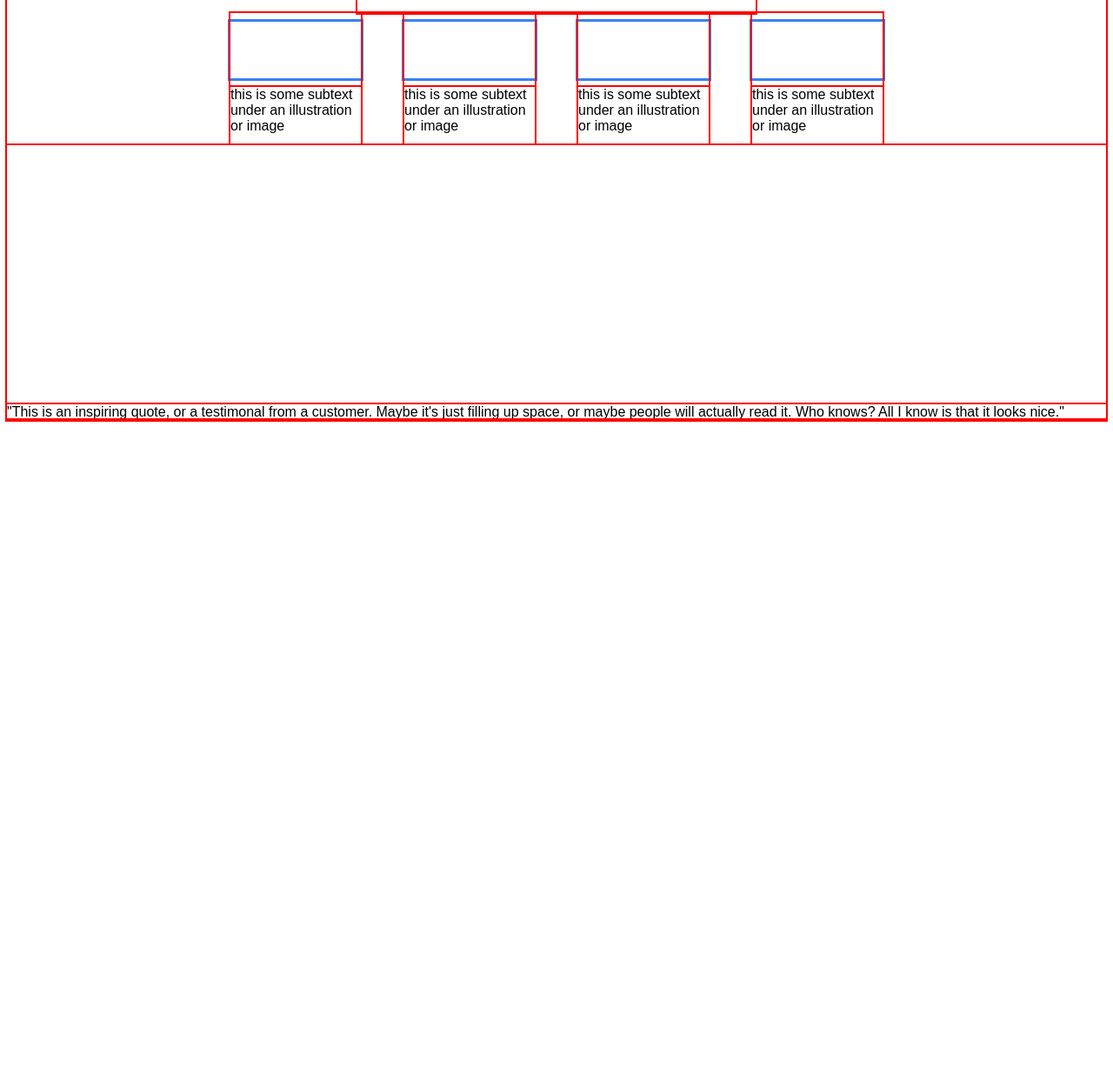
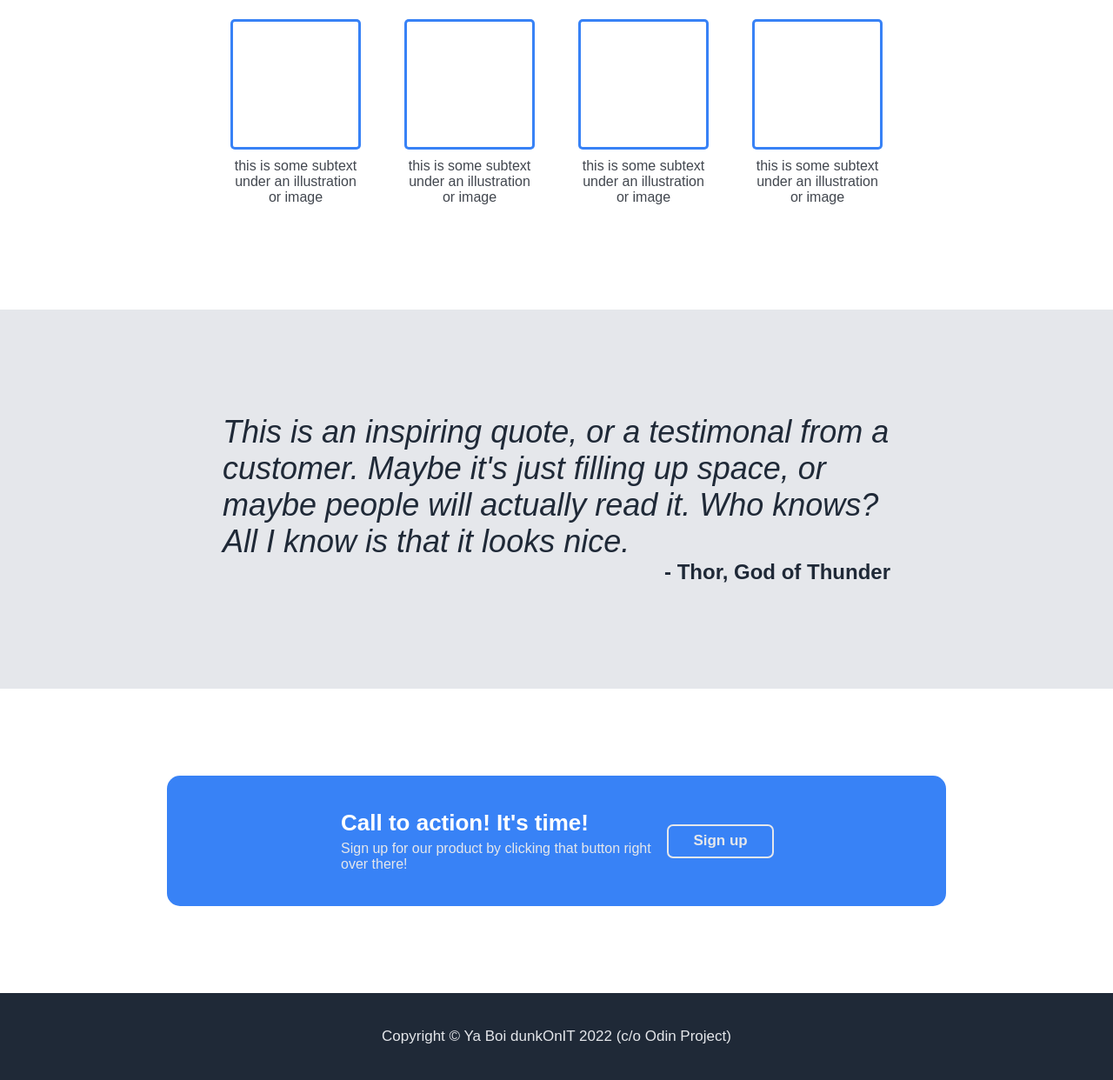
Before and after one commit to dunkOnIT/odin-landing-page, a plain HTML site: page index.html in a window 1280 px wide. Shown: the part 556-1798 px from the top of the page at 87% size. Before the commit the page ends 1047 px from the top, so only its background shows below. Drawn offline with Linux system fonts and the light colour scheme.

Commit message:
finished everything!

```diff
--- a/index.html
+++ b/index.html
@@ -19,7 +19,6 @@
 
     </div>
 
-
     <div class="splash">
         <div class="website-info">
             <div class="title">This website is awesome.</div>
@@ -31,24 +30,8 @@
 
     </div>
 
-
     <div class="information">
         <div class="information-title">Some random information.</div>
-
-        <!-- <div class="info-blocks">
-            <div class="info-illustrations">
-                <div class="info-illustration"></div>
-                <div class="info-illustration"></div>
-                <div class="info-illustration"></div>
-                <div class="info-illustration"></div>
-            </div>
-
-            <div class="info-text-container">
-                <div class="info-text">this is some subtext under an illustration or image</div>
-                <div class="info-text">this is some subtext under an illustration or image</div>
-                <div class="info-text">this is some subtext under an illustration or image</div>
-                <div class="info-text">this is some subtext under an illustration or image</div>
-            </div> -->
 
         <div class="info-container">
             <div class="info-block">
@@ -70,32 +53,38 @@
         </div>
     </div>
 
-    </div>
-
     <div class="quote-container">
         <div class="quote-text">
-            "This is an inspiring quote, or a testimonal from a customer. Maybe it's just filling up space, or maybe people will actually read it. Who knows? All I know is that it looks nice."
+            This is an inspiring quote, or a testimonal from a customer. Maybe it's just filling up space, or maybe people will actually read it. Who knows? All I know is that it looks nice.
 
         </div>
 
         <div class="quote-attribution">
+            - Thor, God of Thunder
 
         </div>
     </div>
 
+    <div class="call-to-action">
+        <div class="call-to-action-text">
+            <div class="call-to-action-header">
+                Call to action! It's time!
+            </div>
+            <div class="call-to-action-subtext">
+                Sign up for our product by clicking that button right over there!
+            </div>
+        </div>
 
-    <div class="quote">
+        <button class="signup-button">
+            Sign up
+        </button>
 
-    </div>
-
-
-    <div class="call-to-action">
 
     </div>
 
 
     <div class="footer">
-
+        Copyright © Ya Boi dunkOnIT 2022 (c/o Odin Project)
     </div>
 
 </body>
--- a/styles.css
+++ b/styles.css
@@ -1,14 +1,16 @@
-* {
+/* * {
     outline: 2px solid red
-}
+} */
 
 body {
     display: flex;
     flex-direction: column;
+    justify-content: center;
     font-family: sans-serif;
+    margin: 0px;
 }
 
-.header, .splash {
+.header, .splash, .footer {
     display: flex;
     gap: 3%;
     justify-content: center;
@@ -36,7 +38,6 @@ body {
     flex: 0 1 33%;
 }
 
-
 .header-links {
     display: flex;
     justify-content: flex-end;
@@ -57,14 +58,16 @@ body {
     font-weight: 900;
 }
 
-.title-signup-button {
-    width: 100px;
-    height: 30px;
+.title-signup-button, .signup-button {
+    width: 130px;
+    height: 35px;
     font-weight: 600;
-    /* font-size: 15px; */
-    border-radius: 0px;
+    font-size: 17px;
     border-style: none;
     border-radius: 5px;
+}
+
+.title-signup-button {
     border-color: #3882F6;
     background-color: #3882F6;
 }
@@ -114,11 +117,10 @@ body {
     justify-content: center;
     align-content: center;
     gap: 50px;
+    padding-bottom: 120px;
 }
 
 .info-block {
-    height: 150px;
-    width: 150px;
     display: flex;
     flex-direction: column;
     justify-content: center;
@@ -127,37 +129,101 @@ body {
 }
 
 .info-illustration, .info-text {
-    /* flex: 0 0 10%; */
-    height: 150px;
     width: 150px;
-}
-
-.info-illustrations, .info-text-container {
-    display: flex;
-    justify-content: center;
-    align-items: center;
-    gap: 50px;
-    /* max-width: 40%; */
-    text-align: center;
 }
 
 .info-illustration {
     outline-color: #3882F6;
     outline-style: solid;
-    /* outline-radius: 5px; */
-    box-shadow: 0 0 0 1px #fff inset;
-    outline-width: 3px;
+    box-shadow: 0 0 0 3px #3882F6 inset;
+    outline: none;
+    border-radius: 5px;
     margin-top: 10px;
     margin-bottom: 10px;
+    height: 150px;
+    flex-basis: auto;
 }
 
-.info-text-container {
+.info-text {
+    text-align: center;
     color: #42474f;
-    padding: 3px;
+    font-weight: 400;
 }
+
+/* QUESTION: Rounded borders for outline? Box shadow seems to work. */
 
 .quote-container {
     display: flex;
     flex-direction: column;
-    margin-top: 300px;
+    justify-content: center;
+    align-items: center;
+    padding-top: 120px;
+    padding-bottom: 120px;
+    background-color: #E5E7EB;
 }
+
+.quote-text, .quote-attribution {
+    width: 60%;
+}
+
+.quote-text {
+    font-size: 36px;
+    font-style: italic ;
+    color: #1F2937;
+    font-weight: 100;
+}
+
+.quote-attribution {
+    text-align: right;
+    font-size: 24px;
+    color:#1F2937;
+    font-weight: 700;
+}
+
+.call-to-action {
+    display: flex;
+    justify-content: space-between;
+    align-items: center;
+    width: 70%;
+    align-self: center;
+    height: 150px;
+    background-color: #3882F6;
+    margin-top: 100px;
+    margin-bottom: 100px;
+    border-radius: 15px;
+    color: white;
+}
+
+.call-to-action-header, .call-to-action-subtext {
+    margin-left: 200px;
+}
+
+.call-to-action-header {
+    font-size: 26px;
+    font-weight: 700;
+    margin-bottom: 5px;
+}
+
+.call-to-action-subtext {
+    font-size: 16px;
+    color:#E5E7EB
+}
+
+.signup-button {
+    margin-right: 200px;
+    color: #E5E7EB;
+    background-color: inherit;
+    outline-color: #E5E7EB;
+    outline-width: 2px;
+    /* border-style: solid; */
+    outline-style: solid;
+    border-color: #E5E7EB;
+    border-width: 2px;
+
+}
+
+.footer {
+    height: 100px;
+    color: #E5E7EB;
+    font-size: 17px;
+}
```
